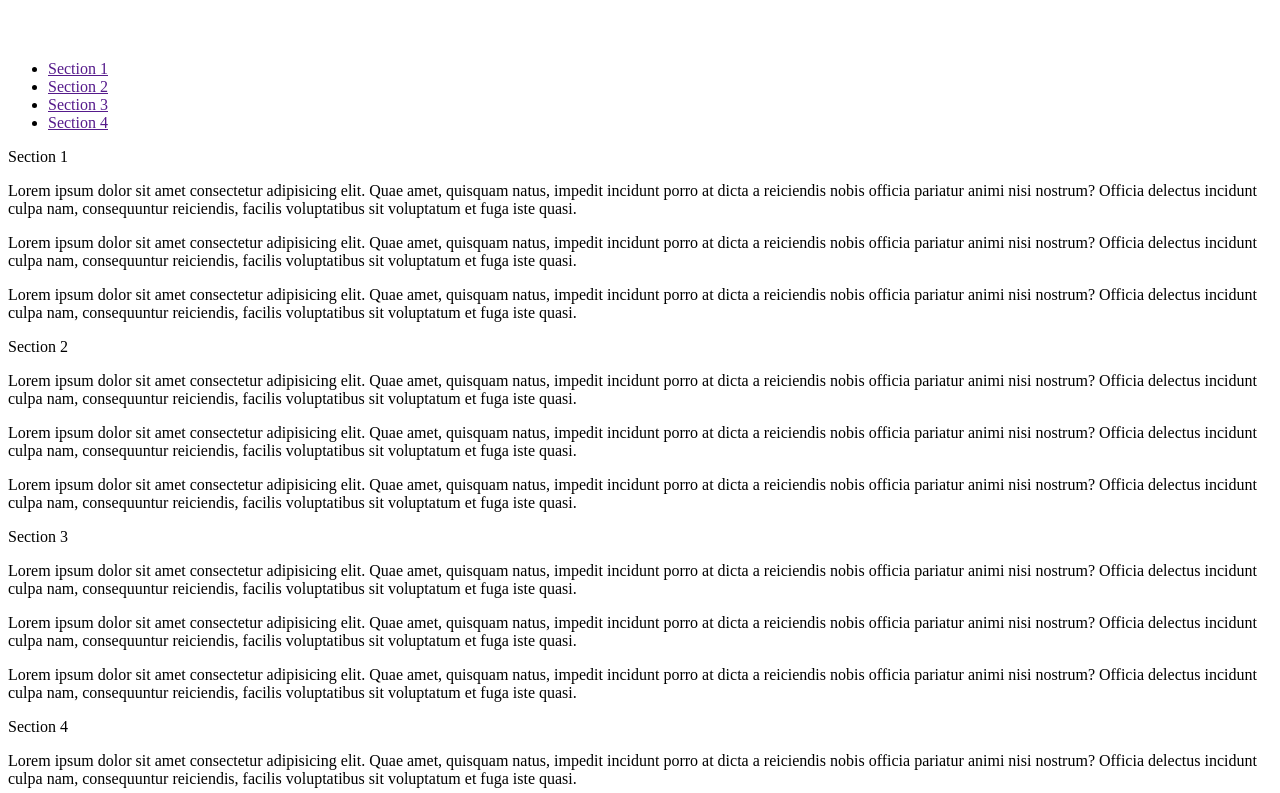
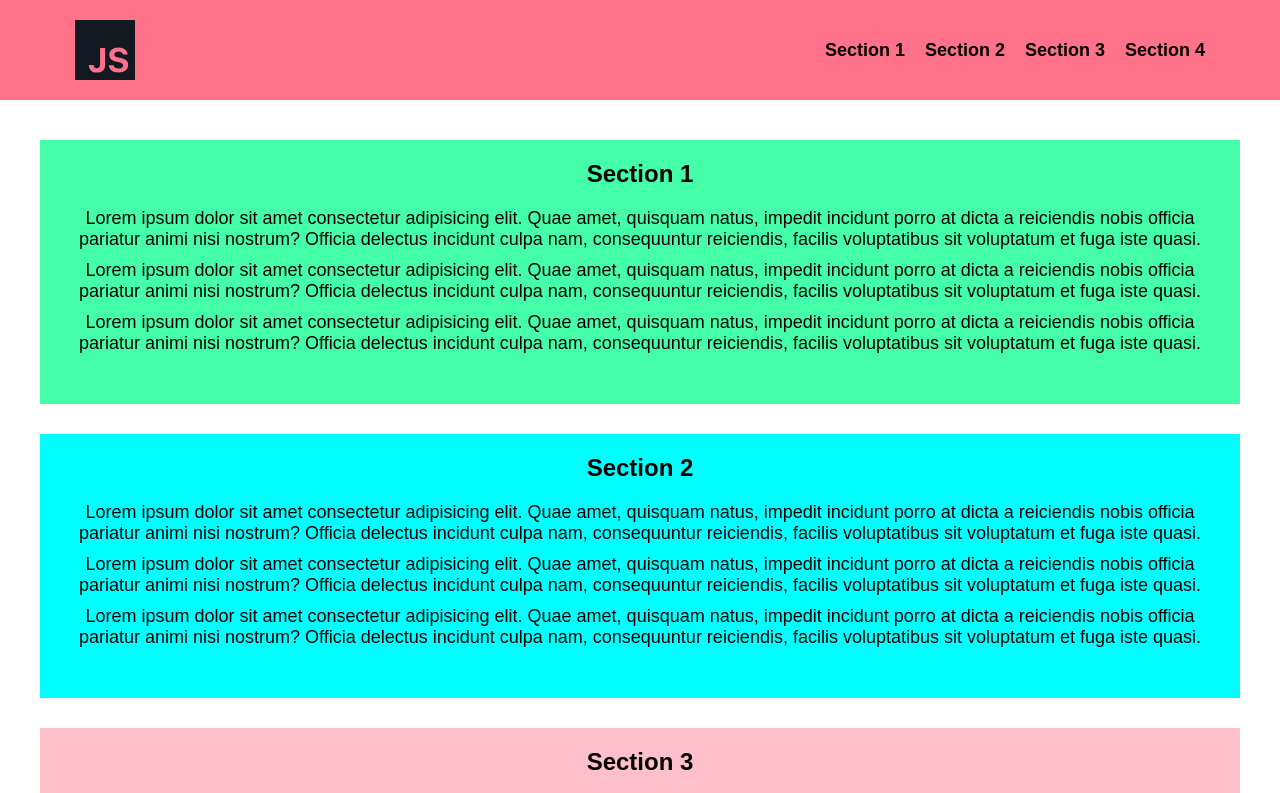
Before and after one commit to curlyvld/BurgerMenu, a plain HTML site: page index.html in a window 1280 px wide. Shown: the top 793 px of the page. Drawn offline with Linux system fonts and the light colour scheme; the site is published under a folder, as on GitHub Pages, so addresses that start at the root find nothing; a web font is replaced by a local one.

Commit message:
Update index.html

```diff
--- a/index.html
+++ b/index.html
@@ -4,19 +4,19 @@
     <meta charset="UTF-8">
     <meta http-equiv="X-UA-Compatible" content="IE=edge">
     <meta name="viewport" content="width=device-width, initial-scale=1.0">
-    <link rel="stylesheet" href="/style.css">
+    <link rel="stylesheet" href="./style.css">
     <title>Document</title>
 </head>
 <body>
     <header class="header">
         <div class="header__container container">
             <div class="header__burger" id="burger">
-                <img class="main" src="/img/burger-menu-svgrepo-com.svg" alt=""><img class="cross" src="/img/cross-small-svgrepo-com.svg" alt="">
+                <img class="main" src="./img/burger-menu-svgrepo-com.svg" alt=""><img class="cross" src="./img/cross-small-svgrepo-com.svg" alt="">
 
             </div>
             <div class="header__logo">
                 <a href="">
-                    <img class="header__logo" src="/img/logo-js-svgrepo-com.svg" alt="">
+                    <img class="header__logo" src="./img/logo-js-svgrepo-com.svg" alt="">
                 </a>
             </div>
             <nav class="nav">
@@ -74,6 +74,6 @@
         </div>
     </section>
 
-    <script src="/script.js"></script>
+    <script src="./script.js"></script>
 </body>
 </html>
```
